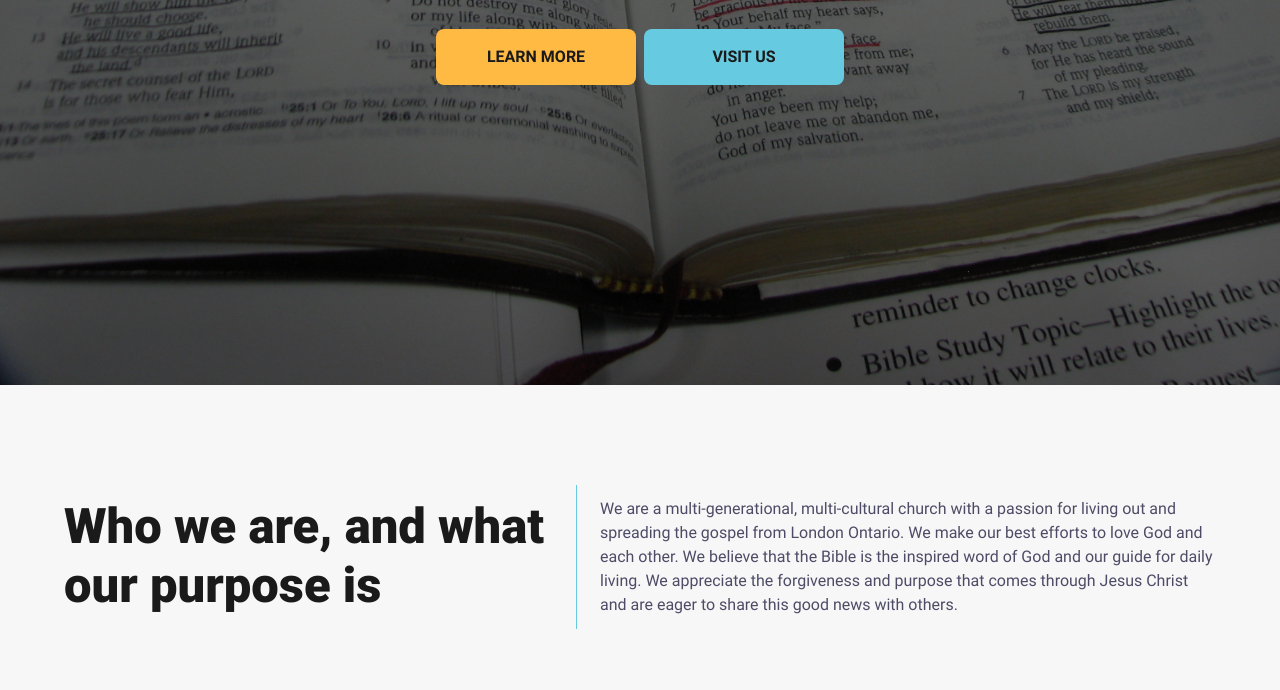
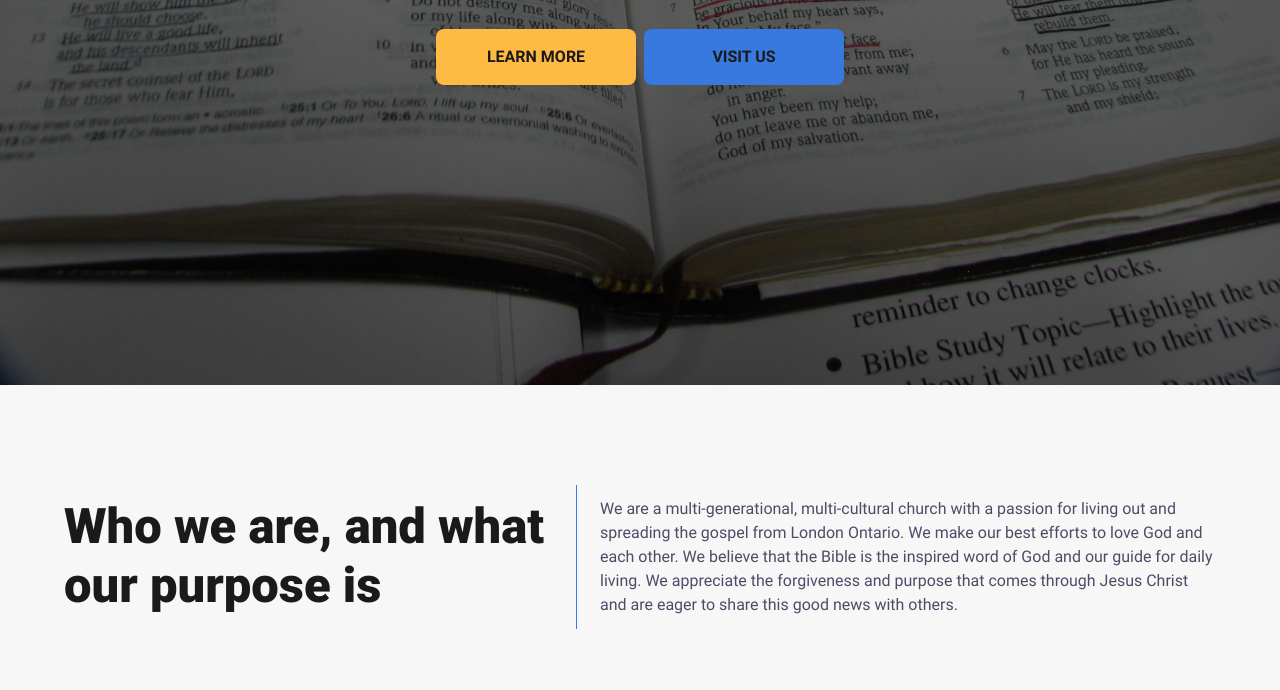
Before and after one commit to CreativeCleverCarlos/St.Thomas-upgrade-, an Eleventy site: page src/index.html in a window 1280 px wide. Shown: the part 599-1289 px from the top of the page. Built offline with nearby package versions, Linux system fonts and the light colour scheme; Eleventy itself is replaced by a stand-in of ours; files that its build step writes are made by us from their sources.

Commit message:
let's try this

```diff
--- a/src/assets/less/root.less
+++ b/src/assets/less/root.less
@@ -9,7 +9,7 @@
     // Website colors
     :root {
         /* Add these styles to your global stylesheet, which is used across all site pages. You only need to do this once. All elements in the library derive their variables and base styles from this central sheet, simplifying site-wide edits. For instance, if you want to modify how your h2's appear across the site, you just update it once in the global styles, and the changes apply everywhere. */
-        --primary: #66CBE0;
+        --primary: #3879df;
         --primaryLight: #A8EAF8 ;
         --secondary: #ffba43;
         --secondaryLight: #ffba43;
```
